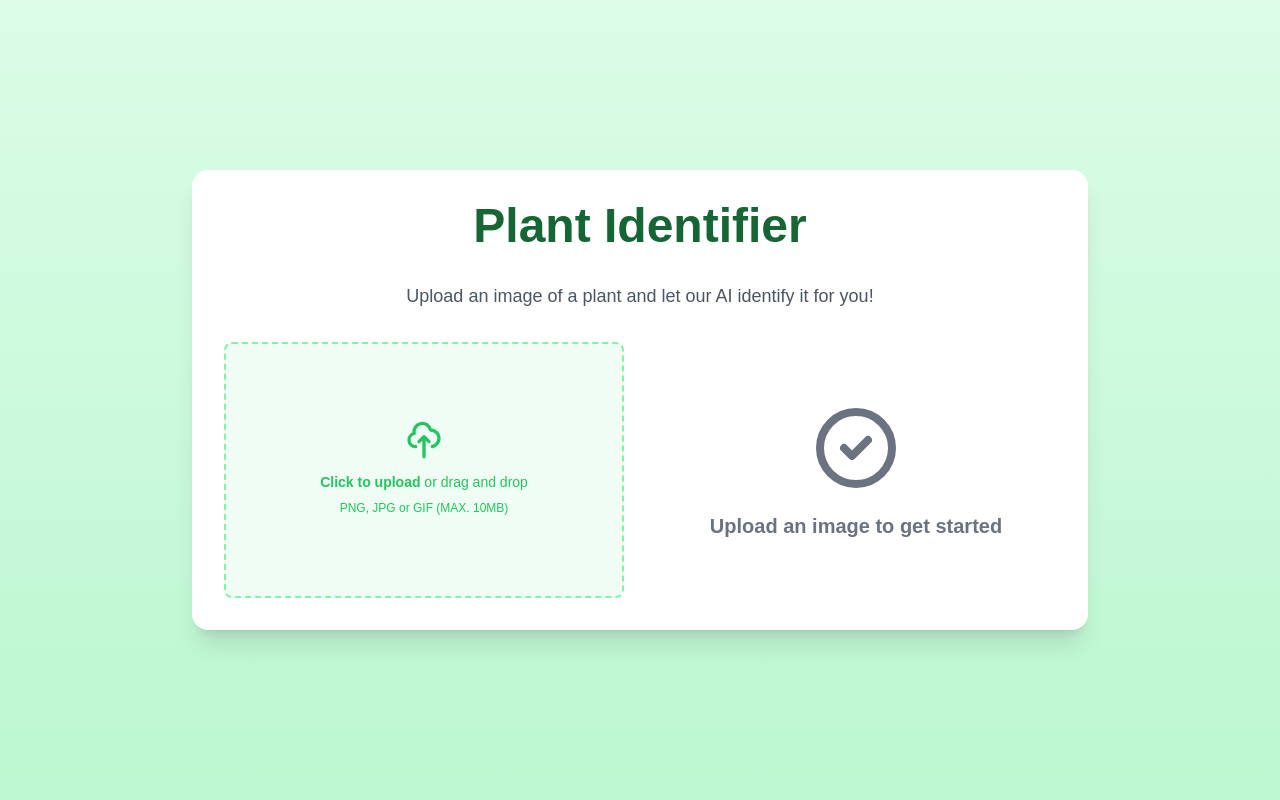
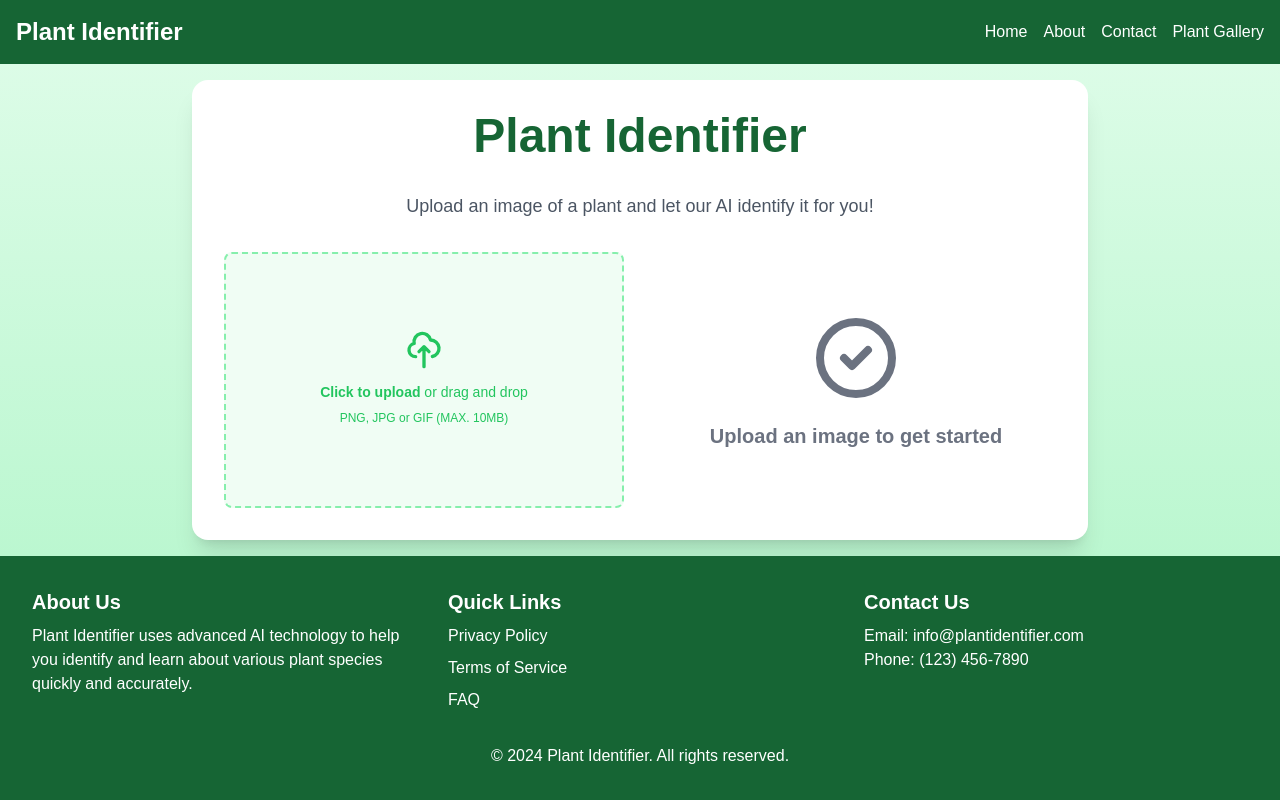
Before and after one commit to ajitonelsonn/plant-identifier, a Next.js app: page / in a window 1280 px wide. Built offline with nearby package versions, Linux system fonts and the light colour scheme.

Commit message:
Add a navigation bar at the top of the page and a footer section at the bottom

```diff
--- /dev/null
+++ b/app/about/page.tsx
@@ -0,0 +1,22 @@
+export default function About() {
+  return (
+    <div className="container mx-auto p-8">
+      <h1 className="text-4xl font-bold mb-4">About Plant Identifier</h1>
+      <p className="mb-4">
+        Plant Identifier is a cutting-edge application that uses advanced AI
+        technology to help plant enthusiasts, gardeners, and nature lovers
+        identify and learn about various plant species quickly and accurately.
+      </p>
+      <p className="mb-4">
+        Our mission is to foster a deeper connection between people and the
+        natural world by making plant identification accessible and enjoyable
+        for everyone.
+      </p>
+      <p>
+        Whether you're a seasoned botanist or just starting your journey into
+        the world of plants, Plant Identifier is here to help you explore and
+        understand the diverse flora around you.
+      </p>
+    </div>
+  );
+}
--- a/app/page.tsx
+++ b/app/page.tsx
@@ -2,6 +2,7 @@
 
 import { useState } from "react";
 import Image from "next/image";
+import Link from "next/link";
 import PlantInfo from "./components/PlantInfo";
 import ImageUpload from "./components/ImageUpload";
 
@@ -46,7 +47,40 @@ export default function Home() {
   };
 
   return (
-    <main className="min-h-screen bg-gradient-to-b from-green-100 to-green-200 flex flex-col items-center justify-center p-4">
+    <div className="flex flex-col min-h-screen">
+      {/* Navigation Bar */}
+      <nav className="bg-green-800 text-white p-4">
+        <div className="container mx-auto flex justify-between items-center">
+          <Link href="/" className="text-2xl font-bold">
+            Plant Identifier
+          </Link>
+          <ul className="flex space-x-4">
+            <li>
+              <Link href="/" className="hover:text-green-200">
+                Home
+              </Link>
+            </li>
+            <li>
+              <Link href="/about" className="hover:text-green-200">
+                About
+              </Link>
+            </li>
+            <li>
+              <Link href="/contact" className="hover:text-green-200">
+                Contact
+              </Link>
+            </li>
+            <li>
+              <Link href="/gallery" className="hover:text-green-200">
+                Plant Gallery
+              </Link>
+            </li>
+          </ul>
+        </div>
+      </nav>
+
+      {/* Main Content */}
+      <main className="flex-grow bg-gradient-to-b from-green-100 to-green-200 flex flex-col items-center justify-center p-4">
         <div className="w-full max-w-4xl bg-white rounded-2xl shadow-xl p-8 space-y-8">
           <h1 className="text-5xl font-bold text-center text-green-800 mb-2">
             Plant Identifier
@@ -115,5 +149,58 @@ export default function Home() {
           </div>
         </div>
       </main>
+
+      {/* Footer */}
+      <footer className="bg-green-800 text-white p-8">
+        <div className="container mx-auto grid grid-cols-1 md:grid-cols-3 gap-8">
+          <div>
+            <h3 className="text-xl font-bold mb-2">About Us</h3>
+            <p>
+              Plant Identifier uses advanced AI technology to help you identify
+              and learn about various plant species quickly and accurately.
+            </p>
+          </div>
+          <div>
+            <h3 className="text-xl font-bold mb-2">Quick Links</h3>
+            <ul className="space-y-2">
+              <li>
+                <Link href="/privacy" className="hover:text-green-200">
+                  Privacy Policy
+                </Link>
+              </li>
+              <li>
+                <Link href="/terms" className="hover:text-green-200">
+                  Terms of Service
+                </Link>
+              </li>
+              <li>
+                <Link href="/faq" className="hover:text-green-200">
+                  FAQ
+                </Link>
+              </li>
+            </ul>
+          </div>
+          <div>
+            <h3 className="text-xl font-bold mb-2">Contact Us</h3>
+            <p>Email: info@plantidentifier.com</p>
+            <p>Phone: (123) 456-7890</p>
+            <div className="mt-4 flex space-x-4">
+              <a href="#" className="text-white hover:text-green-200">
+                <i className="fab fa-facebook-f"></i>
+              </a>
+              <a href="#" className="text-white hover:text-green-200">
+                <i className="fab fa-twitter"></i>
+              </a>
+              <a href="#" className="text-white hover:text-green-200">
+                <i className="fab fa-instagram"></i>
+              </a>
+            </div>
+          </div>
+        </div>
+        <div className="mt-8 text-center">
+          <p>&copy; 2024 Plant Identifier. All rights reserved.</p>
+        </div>
+      </footer>
+    </div>
   );
 }
```
Lines whose indentation alone changed are shown as unchanged.
